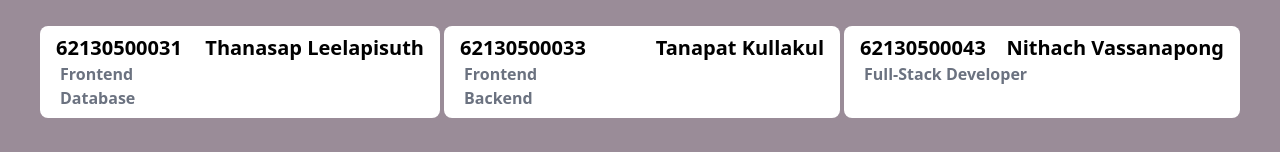
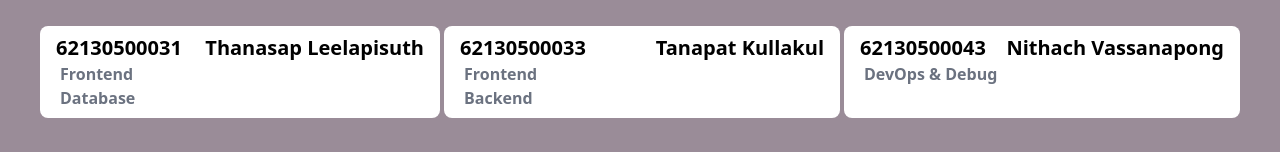
Before and after one commit to Aot25922/kaoshoes_front-end, a Vue app: page /Team in a window 1280 px wide. Shown: the part 182-334 px from the top of the page. Built offline with nearby package versions, Linux system fonts and the light colour scheme.

Commit message:
Edit dbUrl & Teamlist

```diff
--- a/src/App.vue
+++ b/src/App.vue
@@ -37,7 +37,7 @@ export default {
   data(){
     return {
       //  dbUrl : "http://localhost:8080"
-      dbUrl : "http://kaoshoes.ddns.net:8080"
+      dbUrl : "https://kaoshoes.ddns.net/api"
     }
   },
   methods : {
--- a/src/components/TeamList.vue
+++ b/src/components/TeamList.vue
@@ -17,7 +17,7 @@ export default {
       return{
           teamList: [{id:'62130500031', name:'Thanasap Leelapisuth', role:['Frontend','Database']},
           {id:'62130500033', name:'Tanapat Kullakul', role:['Frontend','Backend']},
-          {id:'62130500043', name:'Nithach Vassanapong', role:['Full-Stack Developer']}]
+          {id:'62130500043', name:'Nithach Vassanapong', role:['DevOps & Debug']}]
       }
   }
 };
```
